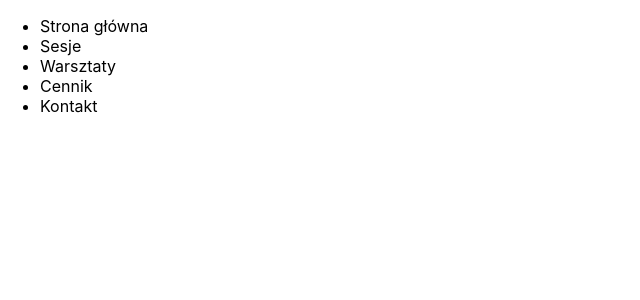
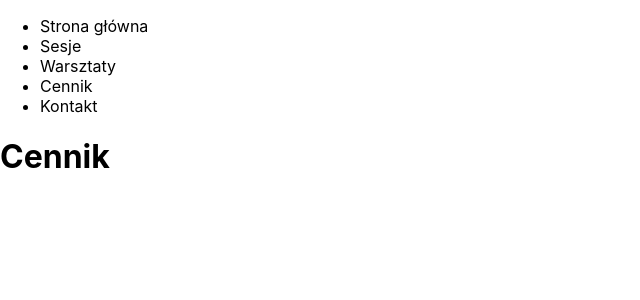
Before and after one commit to Radzio1976/Oddech, a React (Create React App) app in the folder client/: page /pricing in a window 1280 px wide. Shown: the top 300 px of the page, without its empty margins (0-640 px from the left). Built offline with nearby package versions, Linux system fonts and the light colour scheme.

Commit message:
Added Pricing component

```diff
--- a/client/src/App.js
+++ b/client/src/App.js
@@ -5,6 +5,7 @@ import Navigation  from './components/Navigation';
 import Home from './components/Home/Home';
 import Sessions from './components/Sessions';
 import Workshops from './components/Workshops';
+import Pricing from './components/Pricing';
 import Contact from './components/Contact';
 
 
@@ -18,6 +19,7 @@ class App extends React.Component {
               <Route path="/" exact component={Home} />
               <Route path="/sessions" component={Sessions} />
               <Route path="/workshops" component={Workshops} />
+              <Route path="/pricing" component={Pricing} />
               <Route path="/contact" component={Contact} />
             </Switch>
         </BrowserRouter>
--- a/client/src/components/Contact/Contact.js
+++ b/client/src/components/Contact/Contact.js
@@ -3,7 +3,7 @@ import React from 'react';
 class Contact extends React.Component {
     render() {
         return(
-            <h1>Contact</h1>
+            <h1>Kontakt</h1>
         )
     }
 }
--- a/client/src/components/Home/Home.js
+++ b/client/src/components/Home/Home.js
@@ -3,7 +3,7 @@ import React from 'react';
 class Home extends React.Component {
     render() {
         return(
-            <h1>Home</h1>
+            <h1>Strona główna</h1>
         )
     }
 }
--- a/client/src/components/Navigation/Navigation.js
+++ b/client/src/components/Navigation/Navigation.js
@@ -9,7 +9,7 @@ class Navigation extends React.Component {
                     <li onClick={() => this.props.history.push("/")}>Strona główna</li>
                     <li onClick={() => this.props.history.push("/sessions")}>Sesje</li>
                     <li onClick={() => this.props.history.push("/workshops")}>Warsztaty</li>
-                    <li>Cennik</li>
+                    <li onClick={() => this.props.history.push("/pricing")}>Cennik</li>
                     <li onClick={() => this.props.history.push("/contact")}>Kontakt</li>
                 </ul>
             </div>
--- /dev/null
+++ b/client/src/components/Pricing/Pricing.js
@@ -0,0 +1,11 @@
+import React from 'react';
+
+class Pricing extends React.Component {
+    render() {
+        return(
+            <h1>Cennik</h1>
+        )
+    }
+}
+
+export default Pricing;
--- /dev/null
+++ b/client/src/components/Pricing/index.js
@@ -0,0 +1,3 @@
+import Pricing from "./Pricing";
+
+export default Pricing;
```
